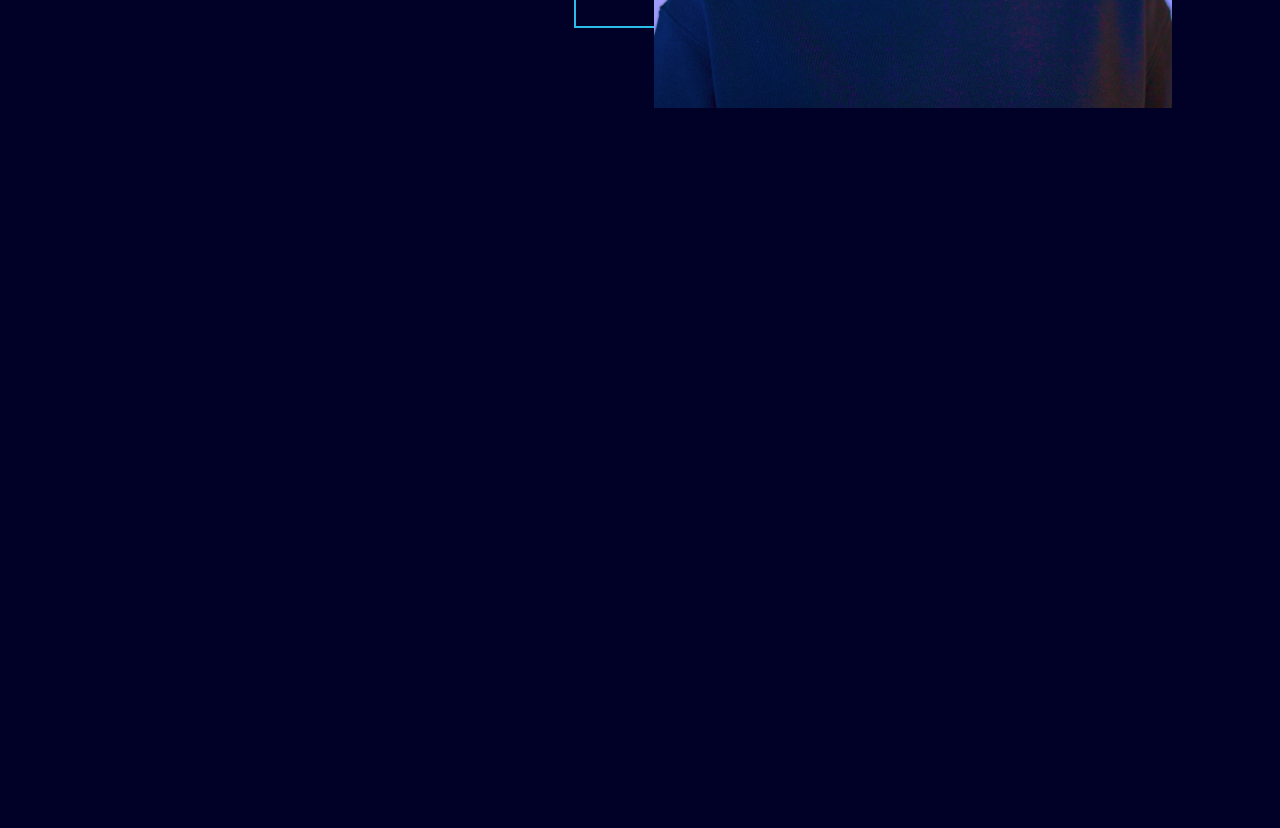
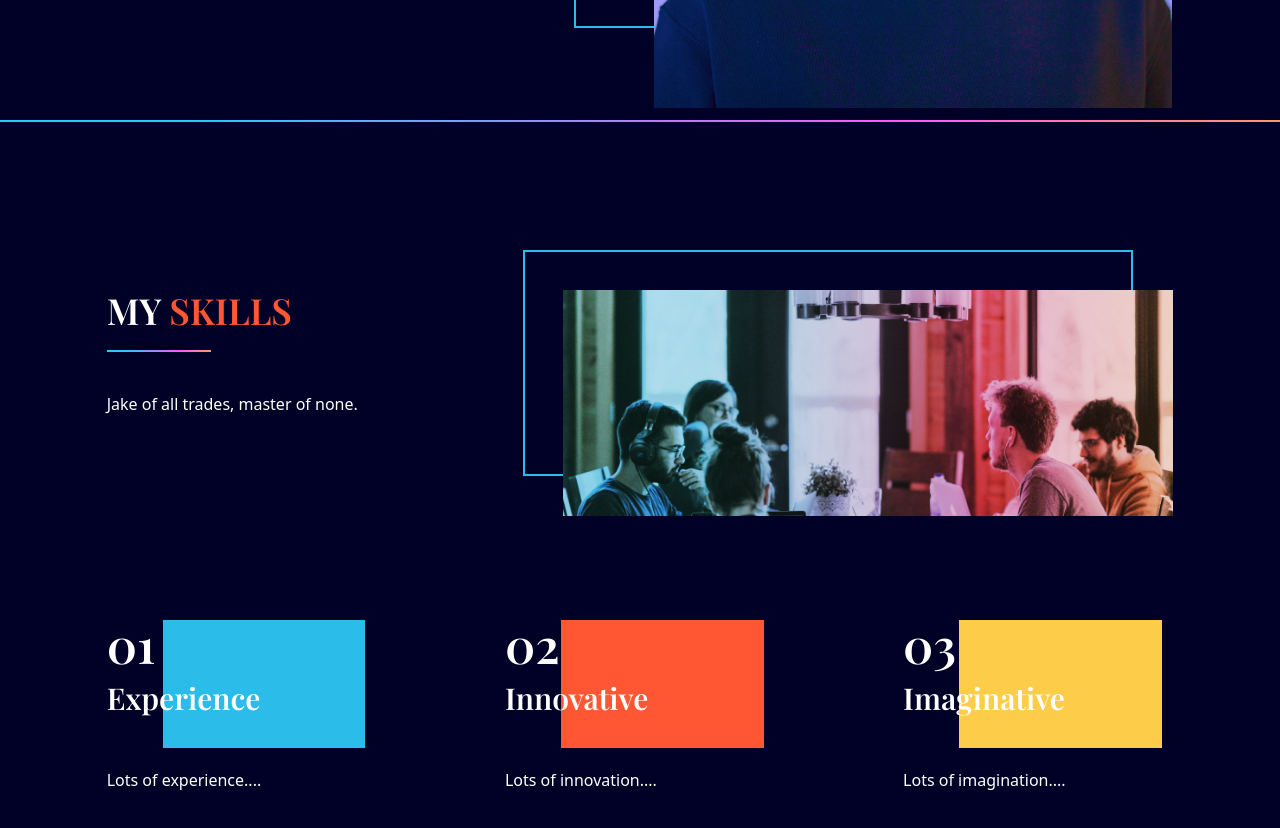
Before and after one commit to jakeisaacs/jakeisaacs.github.io, a React (Create React App) app: page / in a window 1280 px wide. Shown: the part 680-1508 px from the top of the page. Before the commit the page ends 800 px from the top, so only its background shows below. Built offline with nearby package versions, Linux system fonts and the light colour scheme.

Commit message:
Created Skills page

```diff
--- a/public/output.css
+++ b/public/output.css
@@ -594,6 +594,10 @@ video {
   position: fixed;
 }
 
+.absolute{
+  position: absolute;
+}
+
 .relative{
   position: relative;
 }
@@ -638,6 +642,10 @@ video {
   z-index: 40;
 }
 
+.z-\[-1\]{
+  z-index: -1;
+}
+
 .mx-auto{
   margin-left: auto;
   margin-right: auto;
@@ -646,6 +654,10 @@ video {
 .my-10{
   margin-top: 2.5rem;
   margin-bottom: 2.5rem;
+}
+
+.mb-5{
+  margin-bottom: 1.25rem;
 }
 
 .mb-7{
@@ -660,12 +672,24 @@ video {
   margin-left: 33%;
 }
 
+.mt-10{
+  margin-top: 2.5rem;
+}
+
 .mt-12{
   margin-top: 3rem;
 }
 
 .mt-16{
   margin-top: 4rem;
+}
+
+.mt-3{
+  margin-top: 0.75rem;
+}
+
+.mt-32{
+  margin-top: 8rem;
 }
 
 .mt-5{
@@ -680,12 +704,32 @@ video {
   display: none;
 }
 
+.h-0{
+  height: 0px;
+}
+
+.h-0\.5{
+  height: 0.125rem;
+}
+
 .h-3{
   height: 0.75rem;
 }
 
+.h-32{
+  height: 8rem;
+}
+
 .h-full{
   height: 100%;
+}
+
+.w-1\/2{
+  width: 50%;
+}
+
+.w-1\/3{
+  width: 33.333333%;
 }
 
 .w-3{
@@ -748,6 +792,10 @@ video {
   gap: 4rem;
 }
 
+.gap-32{
+  gap: 8rem;
+}
+
 .gap-6{
   gap: 1.5rem;
 }
@@ -767,6 +815,11 @@ video {
 .rounded-r-sm{
   border-top-right-radius: 0.125rem;
   border-bottom-right-radius: 0.125rem;
+}
+
+.bg-blue{
+  --tw-bg-opacity: 1;
+  background-color: rgb(44 188 233 / var(--tw-bg-opacity));
 }
 
 .bg-dark-grey{
@@ -789,6 +842,11 @@ video {
   background-color: rgb(59 57 206 / var(--tw-bg-opacity));
 }
 
+.bg-red{
+  --tw-bg-opacity: 1;
+  background-color: rgb(255 87 51 / var(--tw-bg-opacity));
+}
+
 .bg-yellow{
   --tw-bg-opacity: 1;
   background-color: rgb(253 204 73 / var(--tw-bg-opacity));
@@ -796,10 +854,6 @@ video {
 
 .bg-gradient-rainblue{
   background-image: linear-gradient(90deg, #24CBFF 14.53%, #FC59FF 69.36%, #FFBD0C 117.73%);
-}
-
-.bg-gradient-rainbow{
-  background-image: linear-gradient(81.66deg, #00B5EE 7.21%, #FF45A4 45.05%, #FFBA00 78.07%);
 }
 
 .p-12{
@@ -845,12 +899,20 @@ video {
   padding-bottom: 1.5rem;
 }
 
+.pb-24{
+  padding-bottom: 6rem;
+}
+
 .pr-0{
   padding-right: 0px;
 }
 
 .pr-0\.5{
   padding-right: 0.125rem;
+}
+
+.pt-10{
+  padding-top: 2.5rem;
 }
 
 .text-center{
@@ -875,6 +937,16 @@ video {
   line-height: 2.25rem;
 }
 
+.text-4xl{
+  font-size: 2.25rem;
+  line-height: 2.5rem;
+}
+
+.text-5xl{
+  font-size: 3rem;
+  line-height: 1;
+}
+
 .text-6xl{
   font-size: 3.75rem;
   line-height: 1;
@@ -896,6 +968,11 @@ video {
 .text-deep-blue{
   --tw-text-opacity: 1;
   color: rgb(1 0 38 / var(--tw-text-opacity));
+}
+
+.text-red{
+  --tw-text-opacity: 1;
+  color: rgb(255 87 51 / var(--tw-text-opacity));
 }
 
 .text-yellow{
@@ -930,9 +1007,19 @@ body,
   position: absolute;
 }
 
+.before\:-left-10::before{
+  content: var(--tw-content);
+  left: -2.5rem;
+}
+
 .before\:-left-20::before{
   content: var(--tw-content);
   left: -5rem;
+}
+
+.before\:-top-10::before{
+  content: var(--tw-content);
+  top: -2.5rem;
 }
 
 .before\:-top-20::before{
@@ -1078,6 +1165,10 @@ body,
     order: 2;
   }
 
+  .md\:mt-0{
+    margin-top: 0px;
+  }
+
   .md\:mt-32{
     margin-top: 8rem;
   }
@@ -1088,6 +1179,14 @@ body,
 
   .md\:h-full{
     height: 100%;
+  }
+
+  .md\:w-1\/3{
+    width: 33.333333%;
+  }
+
+  .md\:w-3\/4{
+    width: 75%;
   }
 
   .md\:max-w-\[600px\]{
@@ -1106,6 +1205,10 @@ body,
     justify-content: space-between;
   }
 
+  .md\:gap-16{
+    gap: 4rem;
+  }
+
   .md\:text-start{
     text-align: start;
   }
--- a/src/App.js
+++ b/src/App.js
@@ -1,7 +1,9 @@
 import Navbar from "./scenes/Navbar";
 import DotGroup from "./scenes/DotGroup";
 import Landing from "./scenes/Landing";
+import MySkills from "./scenes/MySkills.jsx";
 import { useEffect, useState } from "react";
+import LineGradient from "./components/LineGradient";
 import useMediaQuery from "./hooks/useMediaQuery";
 
 function App() {
@@ -34,6 +36,10 @@ function App() {
         )}
         <Landing setSelectedPage={setSelectedPage} />
       </div>
+      <LineGradient />
+      <div className="w-5/6 mx-auto md:h-full">
+          <MySkills />
+      </div>
     </div>
   );
 }
--- /dev/null
+++ b/src/components/LineGradient.jsx
@@ -0,0 +1,6 @@
+
+const LineGradient = ({ width = "w-full" }) => {
+    return <div className={`h-0.5 ${width} bg-gradient-rainblue`} />
+};
+
+export default LineGradient;
--- /dev/null
+++ b/src/scenes/MySkills.jsx
@@ -0,0 +1,131 @@
+import LineGradient from "../components/LineGradient";
+import useMediaQuery from "../hooks/useMediaQuery";
+import { motion } from "framer-motion";
+
+const MySkills = () => {
+    const isAboveMediumScreens = useMediaQuery("(min-width: 1060px)");
+
+    return (
+        <section id="skills" className="pt-10 pb-24">
+            {/* HEADER AND IMAGE SECTION */}
+            <div className="md:flex md:justify-between md:gap-16 mt-32">
+            <motion.div
+                    className="md:w-1/3"
+                    initial="hidden"
+                    whileInView="visible"
+                    viewport={{ once: true, amount: 0.5 }}
+                    transition={{ duration: 3.0 }}
+                    variants={{
+                        hidden: { opacity: 0, x: -50 },
+                        visible: { opacity: 1, x: 0 }
+                    }}
+                >
+                    <p className="font-playfair font-semibold text-4xl mb-5">
+                        MY <span className="text-red">SKILLS</span>
+                    </p>
+                    <LineGradient width="w-1/3"/>
+                    <p className="mt-10 mb-7">
+                        Jake of all trades, master of none.
+                    </p>
+                </motion.div>
+
+                <div className="mt-16 md:mt-0">
+                    {isAboveMediumScreens ? (
+                        <div
+                            className="relative z-0 ml-20 before:absolute before:-top-10 before:-left-10
+                                before:w-full before:h-full before:border-2 before:border-blue before:z-[-1]"
+                        >
+                            <img
+                                alt="profile"
+                                className="z-10"
+                                src="assets/skills-image.png"
+                            />
+                        </div>
+                    ) : (
+                        <img
+                            alt="profile"
+                            className="z-10"
+                            src="assets/skills-image.png"
+                        />
+                    )}
+                </div>
+            </div>
+
+            {/* SKILLS */}
+            <div className="md:flex md:justify-between mt-16 gap-32">
+                {/* EXPERIENCE */}
+                <motion.div
+                    className="md:w-1/3 mt-10"
+                    initial="hidden"
+                    whileInView="visible"
+                    viewport={{ once: true, amount: 0.5 }}
+                    transition={{ duration: 3.0 }}
+                    variants={{
+                        hidden: { opacity: 0, y: 50 },
+                        visible: { opacity: 1, y: 0 }
+                    }}
+                >
+                    <div className="relative h-32 before:w-1/2 before:absolute before:md:w-3/4 before:left-14 before:bg-blue before:h-32 before:right-0 before:top-0 before:z-[-1]">
+                        <div className="z-10 ">
+                            <p className="font-playfair font-semibold text-5xl">01</p>
+                            <p className="font-playfair font-semibold text-3xl mt-3">Experience</p>
+                        </div>
+
+                    </div>
+                    <p className="mt-5">
+                        Lots of experience....
+                    </p>
+                </motion.div>
+
+                {/* INNOVATIVE */}
+                <motion.div
+                    className="md:w-1/3 mt-10"
+                    initial="hidden"
+                    whileInView="visible"
+                    viewport={{ once: true, amount: 0.5 }}
+                    transition={{ delay: 1.0, duration: 3.0 }}
+                    variants={{
+                        hidden: { opacity: 0, y: 50 },
+                        visible: { opacity: 1, y: 0 }
+                    }}
+                >
+                    <div className="relative h-32 before:w-1/2 before:absolute before:md:w-3/4 before:left-14 before:bg-red before:h-32 before:right-0 before:top-0 before:z-[-1]">
+                        <div className="z-10">
+                            <p className="font-playfair font-semibold text-5xl">02</p>
+                            <p className="font-playfair font-semibold text-3xl mt-3">Innovative</p>
+                        </div>
+                    </div>
+                    <p className="mt-5">
+                        Lots of innovation....
+                    </p>
+                </motion.div>
+
+                {/* Imaginative */}
+                <motion.div
+                    className="md:w-1/3 mt-10"
+                    initial="hidden"
+                    whileInView="visible"
+                    viewport={{ once: true, amount: 0.5 }}
+                    transition={{ delay: 2.0, duration: 3.0 }}
+                    variants={{
+                        hidden: { opacity: 0, y: 50 },
+                        visible: { opacity: 1, y: 0 }
+                    }}
+                >
+                    <div className="relative h-32 before:w-1/2 before:absolute before:md:w-3/4 before:left-14 before:bg-yellow before:h-32 before:right-0 before:top-0 before:z-[-1]">
+                        <div className="z-10">
+                            <p className="font-playfair font-semibold text-5xl">03</p>
+                            <p className="font-playfair font-semibold text-3xl mt-3">Imaginative</p>
+                        </div>
+                    </div>
+                    <p className="mt-5">
+                        Lots of imagination....
+                    </p>
+                </motion.div>
+            </div>
+
+        </section>
+    );
+};
+
+export default MySkills;
```
